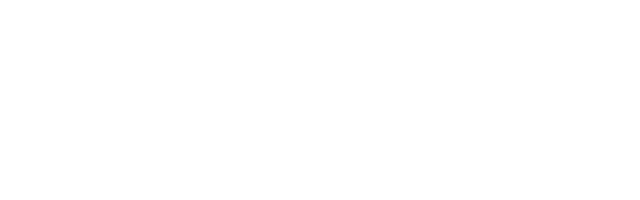
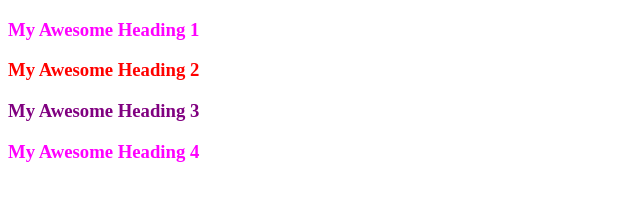
Before and after one commit to Shafkatahmad/mi3-mo16_5-specificity--style-priority, a plain HTML site: page index.html in a window 1280 px wide. Shown: the whole page, without its empty margins (0-640 px from the left). Drawn offline with Linux system fonts and the light colour scheme.

Commit message:
specificity

```diff
--- a/index.html
+++ b/index.html
@@ -4,6 +4,25 @@
     <meta charset="UTF-8" />
     <meta name="viewport" content="width=device-width, initial-scale=1.0" />
     <title>Document</title>
+    <style>
+      #second {
+        color: goldenrod;
+      }
+      * {
+        color: gold;
+      }
+      .purple {
+        color: purple;
+      }
+      h3 {
+        color: fuchsia;
+      }
+    </style>
   </head>
-  <body></body>
+  <body>
+    <h3>My Awesome Heading 1</h3>
+    <h3 style="color: red" id="second" class="purple">My Awesome Heading 2</h3>
+    <h3 class="purple">My Awesome Heading 3</h3>
+    <h3>My Awesome Heading 4</h3>
+  </body>
 </html>
```
